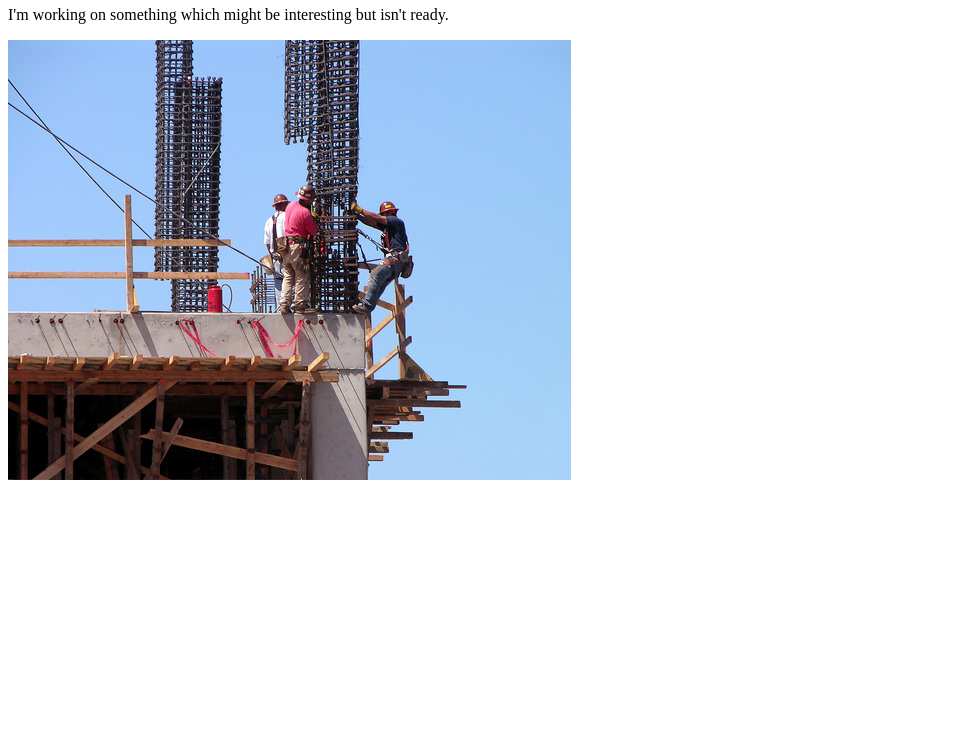
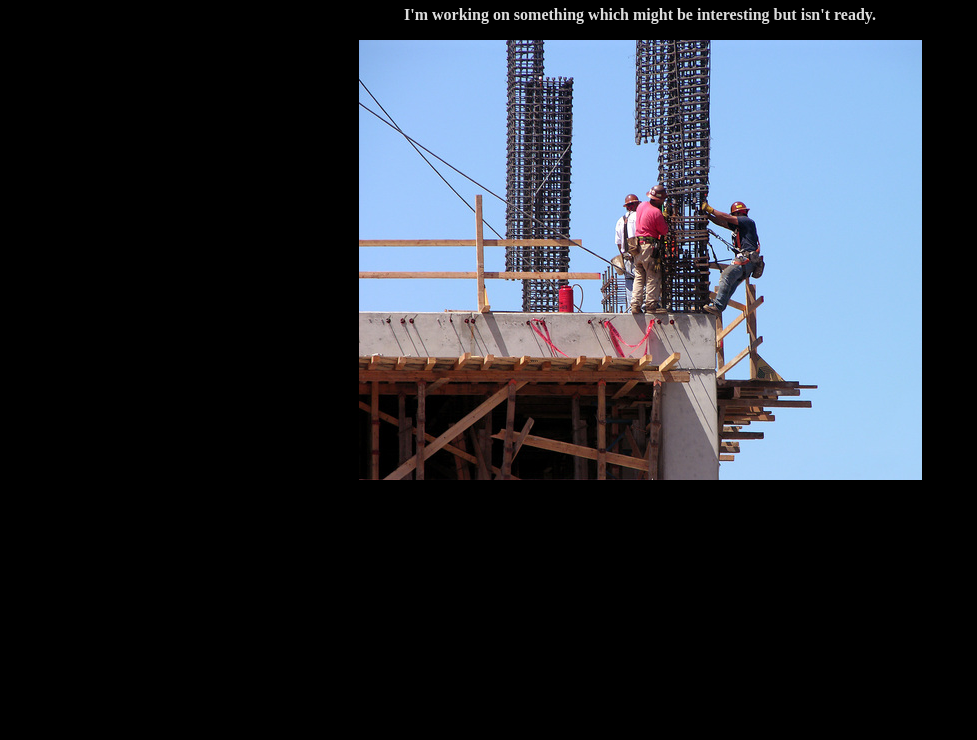
Before and after one commit to jjurach/greenfox-content, a plain HTML site: page index.html in a window 1280 px wide. Shown: the part 60-800 px from the top of the page, without its empty margins (0-977 px from the left). Drawn offline with Linux system fonts and the light colour scheme.

Commit message:
add better style

```diff
--- a/index.html
+++ b/index.html
@@ -1,6 +1,7 @@
 <html>
 <head>
 <title>Don't Mind the Mess</title>
+<link rel="stylesheet" href="site.css"/>
 </head>
 <body>
 <h1>Green Fox</h1>
--- /dev/null
+++ b/site.css
@@ -0,0 +1,10 @@
+
+body {
+  background-color: black;
+  color: #dddddd;
+  text-align: center;
+}
+
+p {
+  font-weight: 900;
+}
```
Also changed, not shown: error.html (+1 -0 lines).
